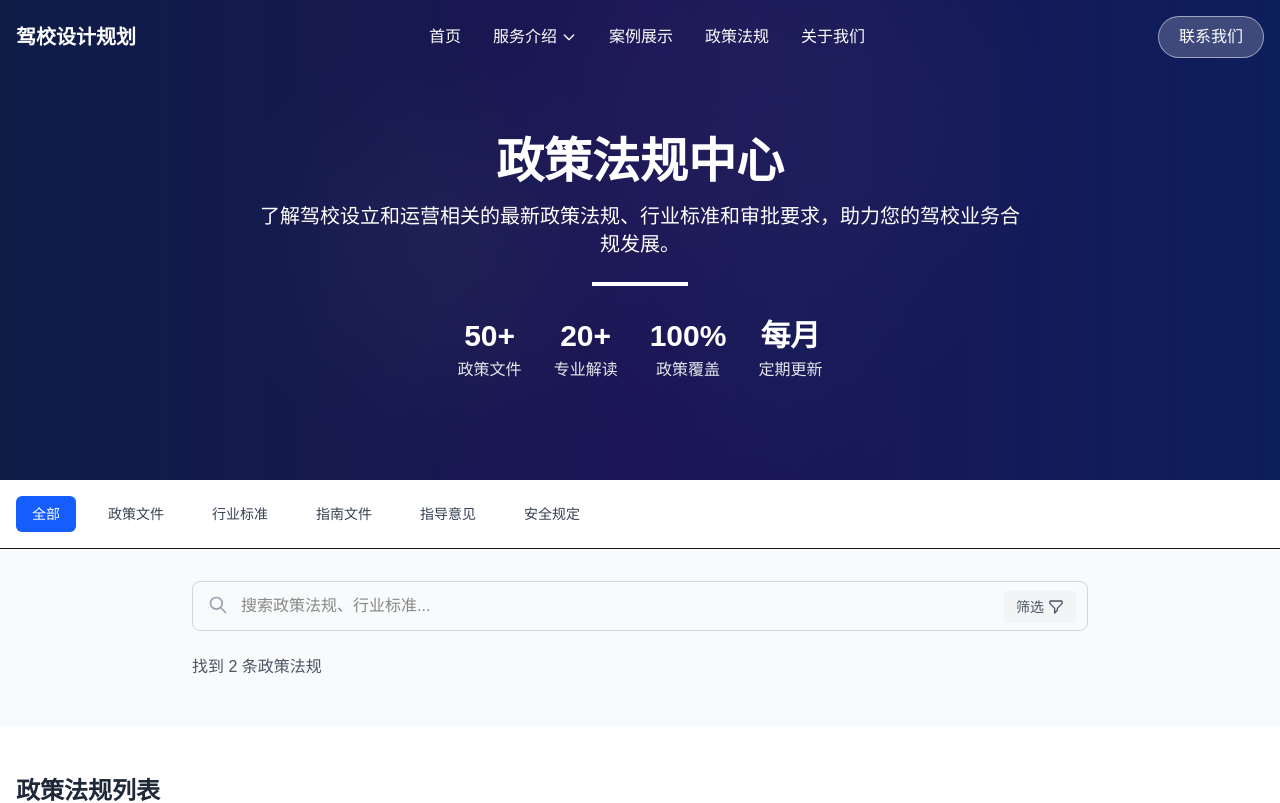
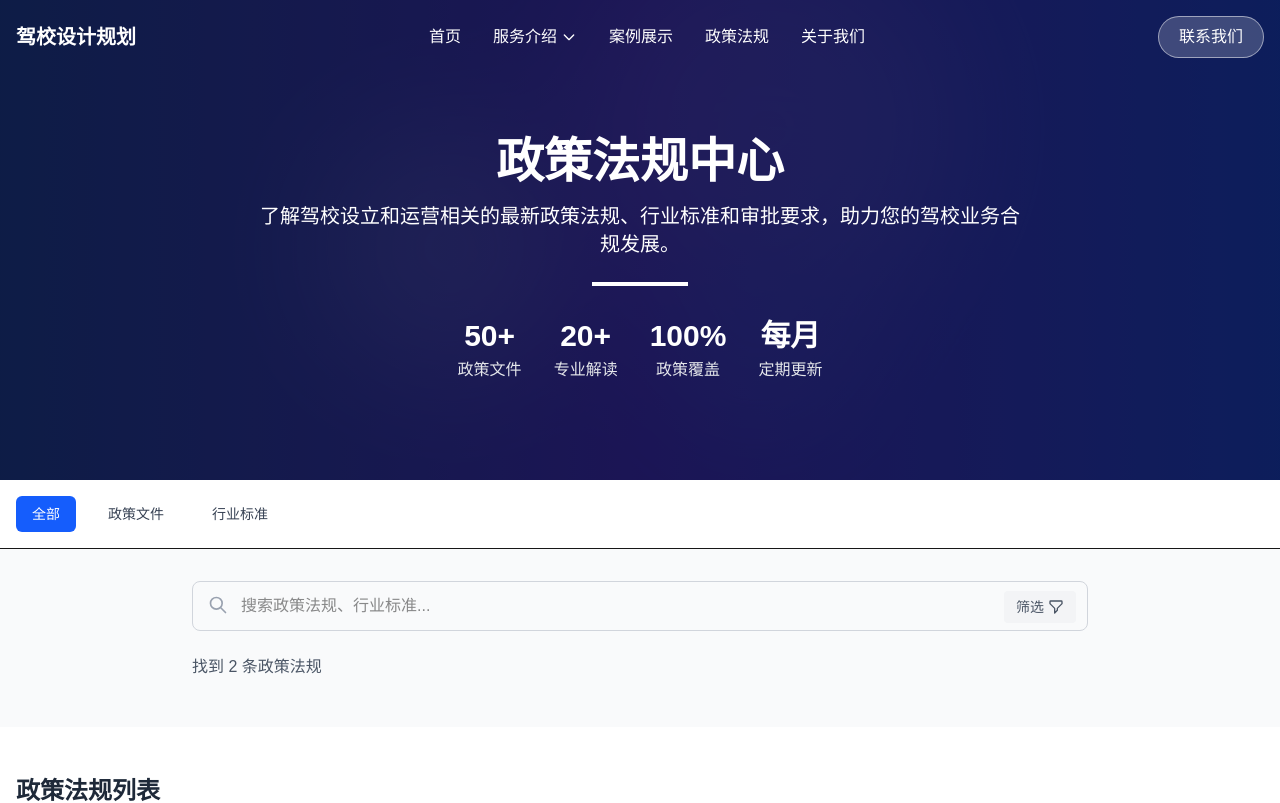
Before and after one commit to gewanwei123/jiaxiaosheji, a Next.js app: page /policies in a window 1280 px wide. Shown: the top 803 px of the page. Built offline with nearby package versions, Linux system fonts and the light colour scheme.

Commit message:
删除政策页面中的'指南文件'、'指导意见'和'安全规定'三个类别

```diff
--- a/src/app/policies/components/CategoryTabs.tsx
+++ b/src/app/policies/components/CategoryTabs.tsx
@@ -8,9 +8,6 @@ const categories = [
   { id: 'all', name: '全部', param: '' },
   { id: 'policy', name: '政策文件', param: 'policy' },
   { id: 'standard', name: '行业标准', param: 'standard' },
-  { id: 'guide', name: '指南文件', param: 'guide' },
-  { id: 'opinion', name: '指导意见', param: 'opinion' },
-  { id: 'safety', name: '安全规定', param: 'safety' },
 ];
 
 export default function CategoryTabs() {
--- a/src/app/policies/page.tsx
+++ b/src/app/policies/page.tsx
@@ -13,10 +13,7 @@ import WechatQrCode from '@/app/components/WechatQrCode';
 const CATEGORIES = [
   { id: 'all', name: '全部' },
   { id: 'policy', name: '政策文件' },
-  { id: 'standard', name: '行业标准' },
-  { id: 'guide', name: '指南文件' },
-  { id: 'opinion', name: '指导意见' },
-  { id: 'safety', name: '安全规定' }
+  { id: 'standard', name: '行业标准' }
 ];
 
 const TAGS = [
@@ -212,15 +209,6 @@ function PoliciesContent() {
             break;
           case 'standard':
             categoryMatch = policy.category === '行业标准';
-            break;
-          case 'guide':
-            categoryMatch = policy.category === '指南文件';
-            break;
-          case 'opinion':
-            categoryMatch = policy.category === '指导意见';
-            break;
-          case 'safety':
-            categoryMatch = policy.category === '安全规定';
             break;
         }
       }
--- a/src/data/policies/index.ts
+++ b/src/data/policies/index.ts
@@ -39,9 +39,6 @@ export const policyDetails: Record<string, any> = {
 export const policiesByCategory = {
   '政策文件': policyList.filter(policy => policy.category === '政策文件'),
   '行业标准': policyList.filter(policy => policy.category === '行业标准'),
-  '指南文件': policyList.filter(policy => policy.category === '指南文件'),
-  '指导意见': policyList.filter(policy => policy.category === '指导意见'),
-  '安全规定': policyList.filter(policy => policy.category === '安全规定'),
 };
 
 // 获取最新政策（按发布日期排序）
```
